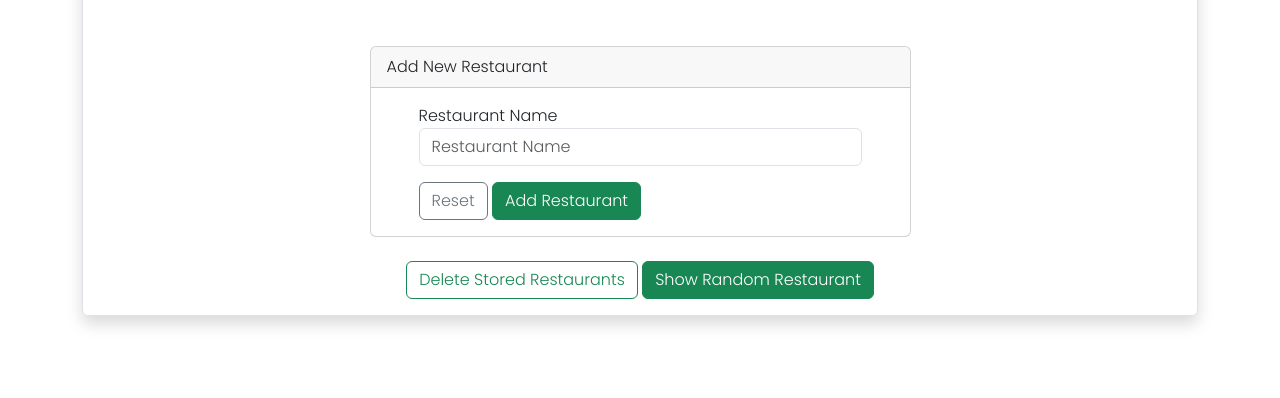
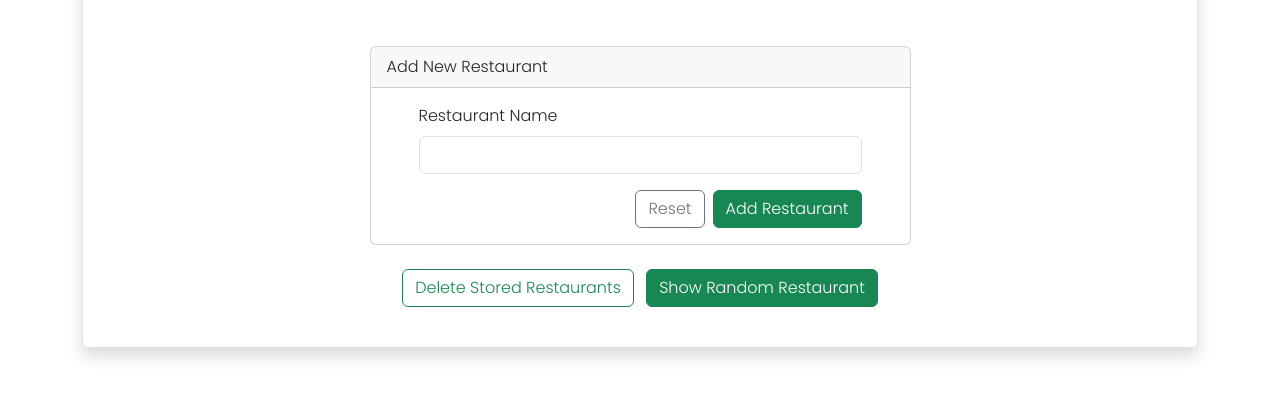
Before and after one commit to nniroshan/eat-elector-fe, a plain HTML site: page index.html in a window 1280 px wide. Shown: the part 116-514 px from the top of the page. Drawn offline with Linux system fonts and the light colour scheme.

Commit message:
refactor ui

```diff
--- a/index.html
+++ b/index.html
@@ -25,21 +25,20 @@
 
                     <form id="addRestaurantForm">
                         <div class="form-group mb-3">
-                            <label for="restaurantName">Restaurant Name</label>
-                            <input type="text" class="form-control" id="restaurantName"
-                                   minlength="1" maxlength="255" placeholder="Restaurant Name">
+                            <label class="form-label" for="restaurantName">Restaurant Name</label>
+                            <input type="text" class="form-control" id="restaurantName" minlength="1" maxlength="255">
                         </div>
 
                         <div>
-                            <button type="reset" class="btn btn-outline-secondary">Reset</button>
-                            <button type="submit" class="btn btn-success">Add Restaurant</button>
+                            <button type="submit" class="btn btn-success float-end">Add Restaurant</button>
+                            <button type="reset" class="btn btn-outline-secondary me-2 float-end">Reset</button>
                         </div>
                     </form>
                 </div>
             </div>
 
-            <div class="mt-4">
-                <button type="button" id="btnDeleteRestaurantsRequest" class="btn btn-outline-success"
+            <div class="my-4">
+                <button type="button" id="btnDeleteRestaurantsRequest" class="btn btn-outline-success me-2"
                         data-toggle="modal" data-target="#deleteRestaurantsConfirmationModal">
                     Delete Stored Restaurants
                 </button>
```
